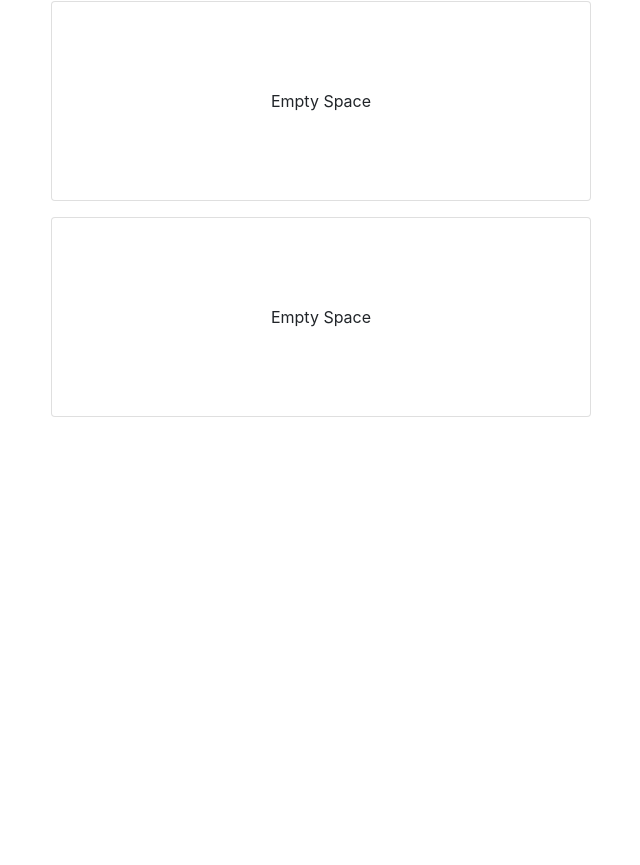
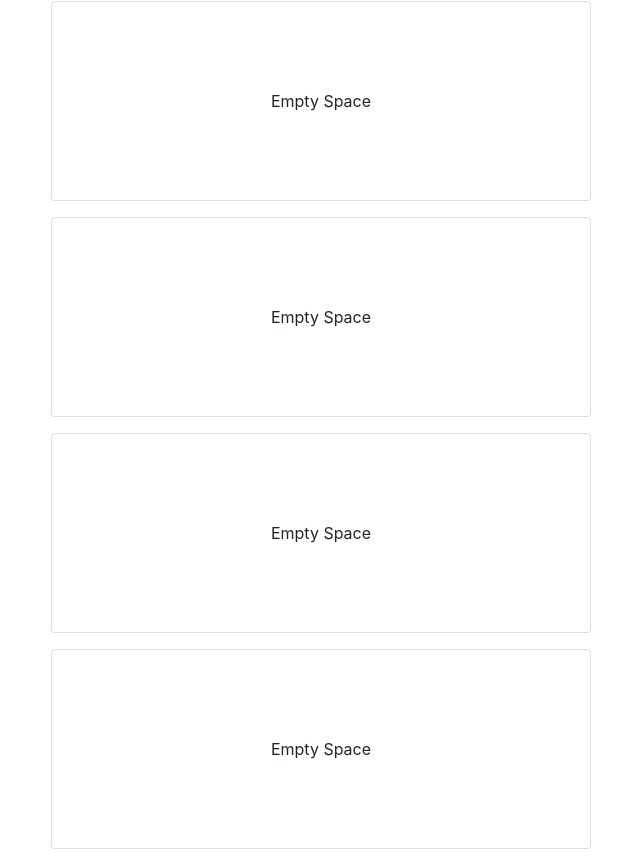
Before and after one commit to TypeCtrl/ngx-headroom, an Angular app: page / in a window 1280 px wide. Shown: the part 2208-3073 px from the top of the page, without its empty margins (319-959 px from the left). Before the commit the page ends 2641 px from the top, so only its background shows below. Built offline with nearby package versions, Linux system fonts and the light colour scheme; what @ctrl/ngx-github-buttons would draw is missing.

Commit message:
add web animations for safari

```diff
--- a/package.json
+++ b/package.json
@@ -26,6 +26,7 @@
     "bootstrap": "4.0.0-beta.2",
     "core-js": "^2.5.3",
     "rxjs": "^5.5.5",
+    "web-animations-js": "^2.3.1",
     "zone.js": "^0.8.18"
   },
   "devDependencies": {
@@ -36,6 +37,7 @@
     "@types/jasminewd2": "~2.0.3",
     "@types/node": "~8.5.1",
     "codelyzer": "^4.0.2",
+    "cpx": "^1.5.0",
     "jasmine-core": "~2.8.0",
     "jasmine-spec-reporter": "~4.2.1",
     "karma": "~1.7.1",
--- a/src/app/app.component.html
+++ b/src/app/app.component.html
@@ -40,7 +40,7 @@
 <app-footer></app-footer>
 
 <div class="container mt-5">
-  <div class="row justify-content-center" *ngFor="let x of [0,0,0,0,0,0,0,0,0,0]">
+  <div class="row justify-content-center" *ngFor="let x of [0,0,0,0,0,0,0,0,0,0,0,0]">
     <div class="col-lg-6 col-md-8 col-8 mb-3">
       <div class="card" style="height: 200px;">
         <table style="height: 200px; width: 100%;">
--- a/src/polyfills.ts
+++ b/src/polyfills.ts
@@ -50,7 +50,7 @@ import 'core-js/es7/reflect';
  * Required to support Web Animations `@angular/platform-browser/animations`.
  * Needed for: All but Chrome, Firefox and Opera. http://caniuse.com/#feat=web-animation
  **/
-// import 'web-animations-js';  // Run `npm install --save web-animations-js`.
+import 'web-animations-js';  // Run `npm install --save web-animations-js`.
 
 
 
```
Also changed, not shown: 1 other file (tests, documents, lock files or other folders).
